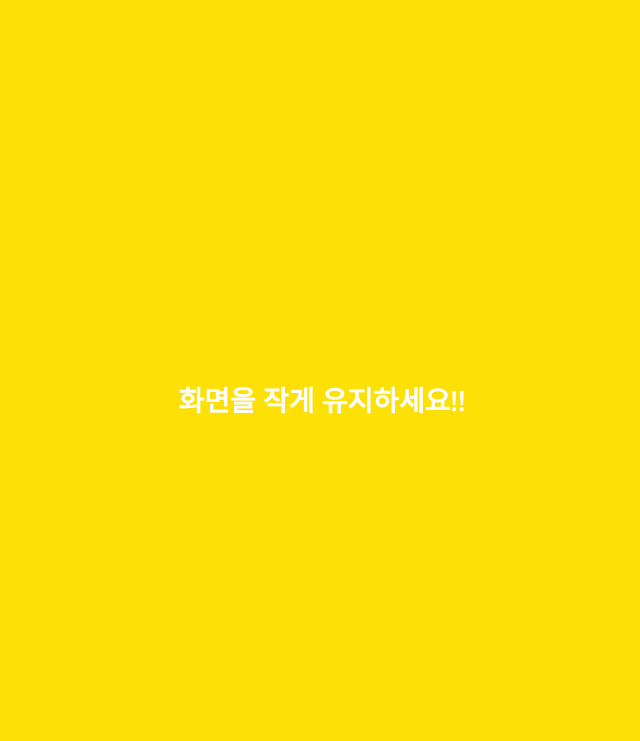
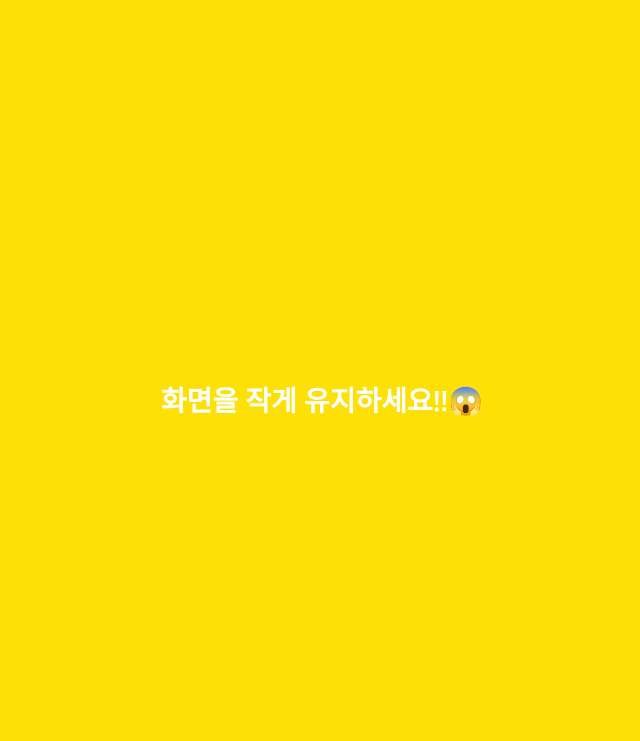
Before and after one commit to zbqmgldjfh/kakao-clone, a plain HTML site: page chat.html in a window 1280 px wide. Shown: the top 741 px of the page, without its empty margins (318-958 px from the left). Drawn offline with nearby package versions, Linux system fonts and the light colour scheme.

Commit message:
add emoji
😱

```diff
--- a/chat.html
+++ b/chat.html
@@ -100,7 +100,7 @@
       </div>
     </div>
     <div class="bigScreen">
-      <span class="bigScreen__text">화면을 작게 유지하세요!!</span>
+      <span class="bigScreen__text">화면을 작게 유지하세요!!😱</span>
     </div>
   </body>
 </html>
```
Also changed, not shown: find.html (+1 -1 lines), friends.html (+1 -1 lines), index.html (+1 -1 lines), more.html (+1 -1 lines), settings.html (+1 -1 lines).
